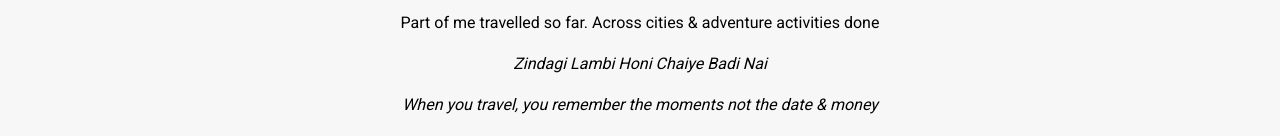
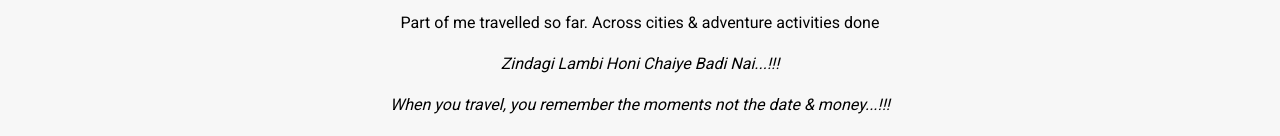
Before and after one commit to saaheel/saaheel.life, a plain HTML site: page index.html in a window 1280 px wide. Shown: the part 154-290 px from the top of the page. Drawn offline with nearby package versions, Linux system fonts and the light colour scheme.

Commit message:
Added some travel quotes

```diff
--- a/index.html
+++ b/index.html
@@ -298,8 +298,8 @@
         <section id="timeline">
             <h1>Saaheel Majethia's Timeline</h1>
             <p class="leader">Part of me travelled so far. Across cities & adventure activities done</p>
-            <p class="leader-quotes">Zindagi Lambi Honi Chaiye Badi Nai</p>
-            <p class="leader-quotes">When you travel, you remember the moments not the date & money</p>
+            <p class="leader-quotes">Zindagi Lambi Honi Chaiye Badi Nai...!!!</p>
+            <p class="leader-quotes">When you travel, you remember the moments not the date & money...!!!</p>
             <div class="demo-card-wrapper" id="data">
             </div>
         </section>
```
